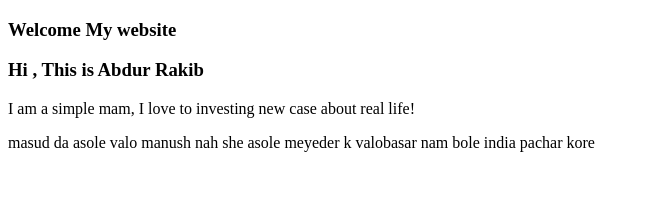
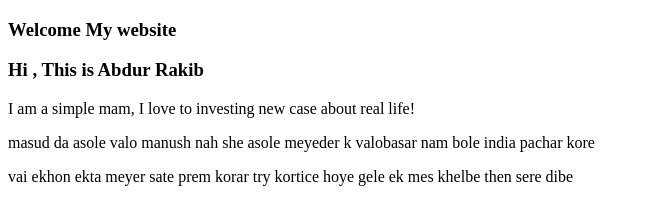
Before and after one commit to Ab-Rakib/my-website-demo1, a plain HTML site: page index.html in a window 1280 px wide. Shown: the whole page, without its empty margins (0-649 px from the left). Drawn offline with Linux system fonts and the light colour scheme.

Commit message:
add some text about masudvai1

```diff
--- a/index.html
+++ b/index.html
@@ -14,5 +14,9 @@
       masud da asole valo manush nah she asole meyeder k valobasar nam bole
       india pachar kore
     </p>
+    <p>
+      vai ekhon ekta meyer sate prem korar try kortice hoye gele ek mes khelbe
+      then sere dibe
+    </p>
   </body>
 </html>
```
